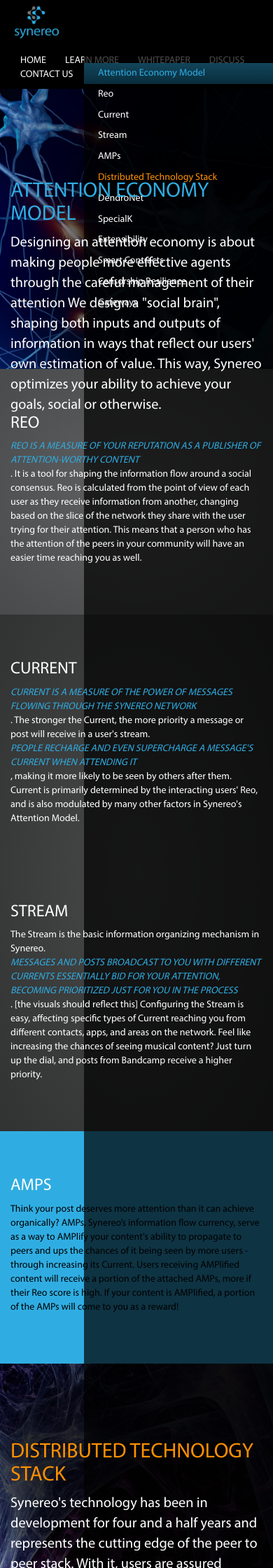
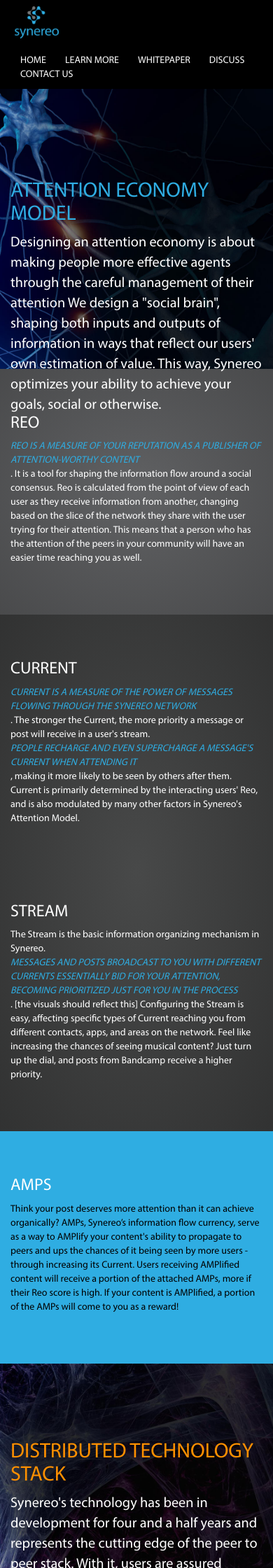
Before and after one commit to synereo/synereo.github.io, a Jekyll site: the page built from learn-more/index.html, in a window 390 px wide. Shown: the top 2240 px of the page at 70% size. Built offline with Jekyll 4.4.1, drawn with Linux system fonts in a browser that asks for light colours; nearby versions of some CDN libraries.

Commit message:
Hide sidebar on small screens

```diff
--- a/_sass/_learn-more.scss
+++ b/_sass/_learn-more.scss
@@ -88,6 +88,12 @@
                 background-color: rgba(255, 144, 0, 0.4);
                 background: linear-gradient(rgba(255, 144, 0, 0.4) 0%,darken(rgba(255, 144, 0, 0.4), 20%) 100%);
             }
+        }
+    }
+
+    @media all and (max-width: 1000px) {
+        nav.sidebar {
+            display: none;
         }
     }
 
```
